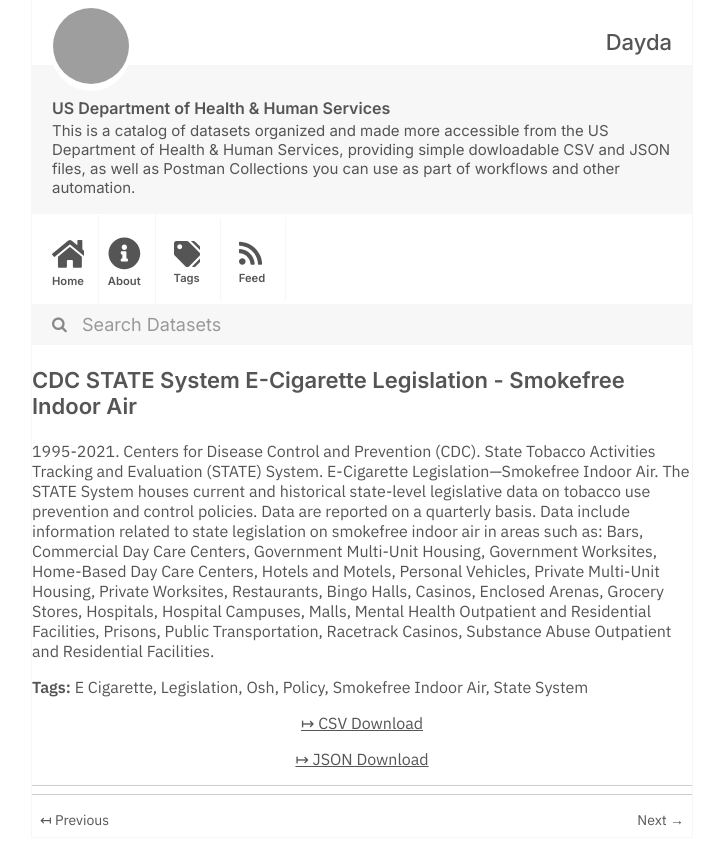
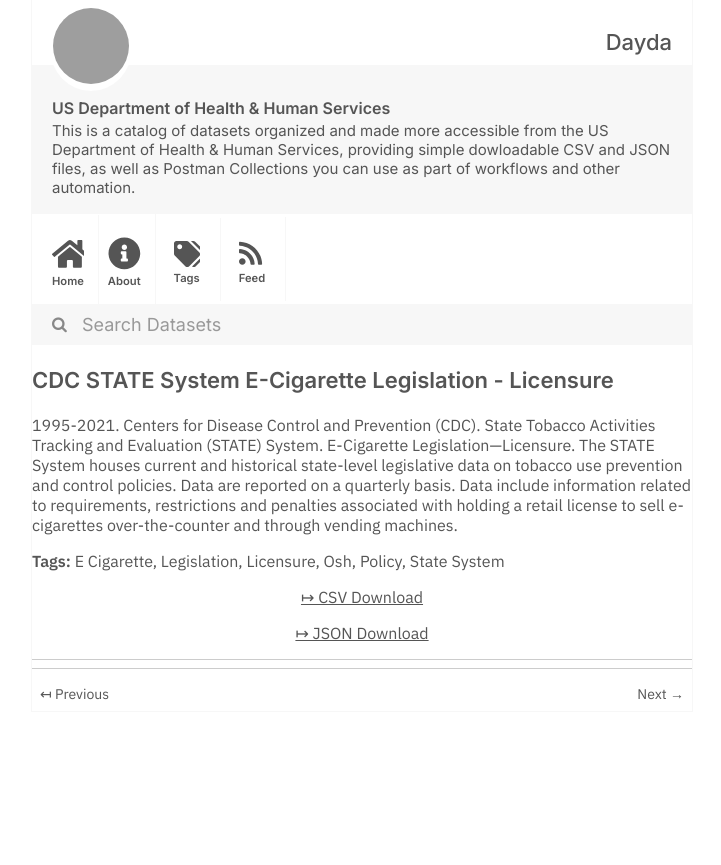
Before and after one commit to dayda-entities/us-department-of-health-and-human-services, a Jekyll site: the page built from _posts/2020-11-10-cdc-state-system-e-cigarette-l.md, in a window 1280 px wide, cut to the strip 0-865 px from the top of the page. Shown: the whole strip, without its empty margins (278-999 px from the left). Built offline with Jekyll 4.4.1, drawn with Linux system fonts in a browser that asks for light colours; grey boxes are pictures that could not be loaded.

Commit message:
Publish Data

```diff
--- a/_posts/2020-11-10-cdc-state-system-e-cigarette-l.md
+++ b/_posts/2020-11-10-cdc-state-system-e-cigarette-l.md
@@ -1,20 +1,20 @@
 ---
-title: CDC STATE System E-Cigarette Legislation - Smokefree Indoor Air
-created: '2020-11-10T16:17:12.288179'
-modified: '2021-04-25T15:00:34.832357'
+title: CDC STATE System E-Cigarette Legislation - Licensure
+created: '2020-11-10T16:17:11.397567'
+modified: '2021-04-25T19:48:56.677684'
 state: active
 type: dataset
 tags:
   - E Cigarette
   - Legislation
+  - Licensure
   - Osh
   - Policy
-  - Smokefree Indoor Air
   - State System
 groups: []
-csv_url: 'https://data.cdc.gov/api/views/wan8-w4er/rows.csv?accessType=DOWNLOAD'
-json_url: 'https://data.cdc.gov/api/views/wan8-w4er/rows.json?accessType=DOWNLOAD'
+csv_url: 'https://data.cdc.gov/api/views/ne52-uraz/rows.csv?accessType=DOWNLOAD'
+json_url: 'https://data.cdc.gov/api/views/ne52-uraz/rows.json?accessType=DOWNLOAD'
 layout: post
 
 ---
-1995-2021. Centers for Disease Control and Prevention (CDC).  State Tobacco Activities Tracking and Evaluation (STATE) System.  E-Cigarette Legislation—Smokefree Indoor Air. The STATE System houses current and historical state-level legislative data on tobacco use prevention and control policies. Data are reported on a quarterly basis. Data include information related to state legislation on smokefree indoor air in areas such as: Bars, Commercial Day Care Centers, Government Multi-Unit Housing, Government Worksites, Home-Based Day Care Centers, Hotels and Motels, Personal Vehicles, Private Multi-Unit Housing, Private Worksites, Restaurants, Bingo Halls, Casinos, Enclosed Arenas, Grocery Stores, Hospitals, Hospital Campuses, Malls, Mental Health Outpatient and Residential Facilities, Prisons, Public Transportation, Racetrack Casinos, Substance Abuse Outpatient and Residential Facilities.
+1995-2021. Centers for Disease Control and Prevention (CDC). State Tobacco Activities Tracking and Evaluation (STATE) System.  E-Cigarette Legislation—Licensure. The STATE System houses current and historical state-level legislative data on tobacco use prevention and control policies.  Data are reported on a quarterly basis. Data include information related to requirements, restrictions and penalties associated with holding a retail license to sell e-cigarettes over-the-counter and through vending machines.
```
